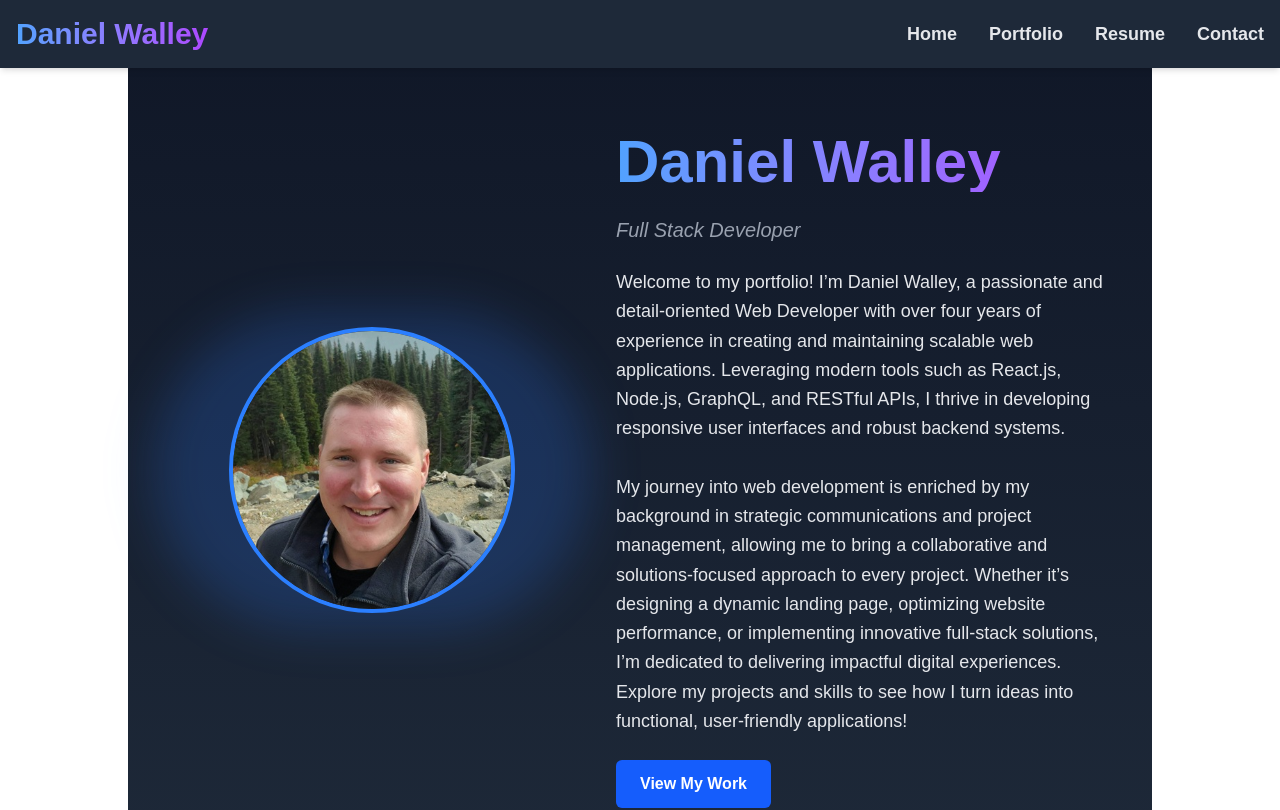
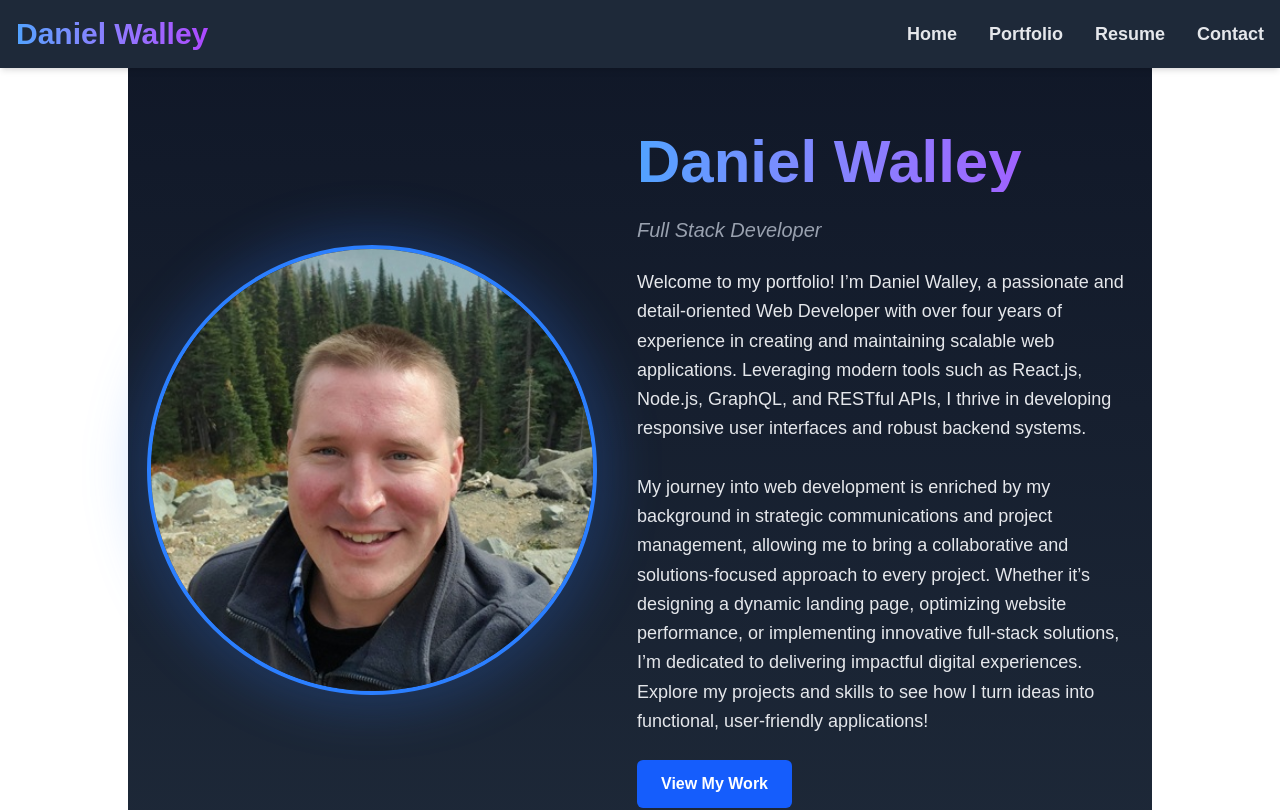
Before and after one commit to dwalley606/next_portfolio, a Next.js app: page / in a window 1280 px wide. Shown: the top 810 px of the page. Built offline with nearby package versions, Linux system fonts and the light colour scheme.

Commit message:
Typed projects table, full build working

```diff
--- a/package.json
+++ b/package.json
@@ -20,6 +20,7 @@
     "@eslint/eslintrc": "^3",
     "@tailwindcss/postcss": "^4",
     "@types/node": "^20",
+    "@types/pg": "^8.11.11",
     "@types/react": "^19",
     "@types/react-dom": "^19",
     "eslint": "^9",
--- a/src/app/page.tsx
+++ b/src/app/page.tsx
@@ -6,14 +6,14 @@ export default function Home() {
     <div className="container max-w-5xl mx-auto py-16 px-4 bg-gradient-to-b from-gray-900 to-gray-800">
       <div className="flex flex-col md:flex-row justify-center items-center gap-10">
         {/* Profile Picture */}
-        <div className="relative flex justify-center">
+        <div className="relative flex justify-center items-center w-full max-w-[400px] md:max-w-[450px]">
           <div className="absolute -inset-4 bg-blue-500/20 rounded-full blur-xl"></div>
           <Image
             src="/profilepic.jpg"
             alt="Daniel Walley"
-            width={400} // Matches your resized image
-            height={400} // Matches your resized image
-            className="relative w-full max-w-[90%] sm:max-w-[80%] md:max-w-[70%] h-auto rounded-full object-cover border-4 border-blue-500 hover:scale-105 transition-all duration-300"
+            width={400} // Base size
+            height={400} // Base size
+            className="relative w-full h-auto rounded-full object-cover border-4 border-blue-500 hover:scale-105 transition-all duration-300"
           />
         </div>
         {/* Bio Text */}
--- a/src/app/portfolio/page.tsx
+++ b/src/app/portfolio/page.tsx
@@ -2,9 +2,21 @@
 import Image from "next/image";
 import pool from "@/lib/db";
 
+// Define the Project type based on your Supabase table
+type Project = {
+  id: number;
+  title: string;
+  description: string;
+  image_url: string | null;
+  created_at: Date;
+  tech_stack: string[] | string; // Handles both array and string cases
+  github_url: string | null;
+  live_url: string | null;
+};
+
 export default async function Portfolio() {
   const result = await pool.query("SELECT * FROM projects ORDER BY id ASC");
-  const projects = result.rows;
+  const projects: Project[] = result.rows; // Type the result
 
   return (
     <div className="container max-w-5xl mx-auto py-16 px-4 bg-gradient-to-b from-gray-900 to-gray-800 flex flex-col items-center">
@@ -46,8 +58,14 @@ export default async function Portfolio() {
             {project.tech_stack && (
               <div className="flex flex-wrap gap-2 mb-3">
                 <span className="text-sm text-gray-400 font-medium">Tech:</span>
-                {(Array.isArray(project.tech_stack) ? project.tech_stack : project.tech_stack.toString().replace(/[{}]/g, "").split(",")).map((tech, idx) => (
-                  <span key={idx} className="px-2 py-1 bg-blue-700 text-white text-xs rounded-full">
+                {(Array.isArray(project.tech_stack)
+                  ? project.tech_stack
+                  : project.tech_stack.toString().replace(/[{}]/g, "").split(",")
+                ).map((tech, idx) => (
+                  <span
+                    key={idx}
+                    className="px-2 py-1 bg-blue-700 text-white text-xs rounded-full"
+                  >
                     {tech.trim()}
                   </span>
                 ))}
--- a/src/lib/db.ts
+++ b/src/lib/db.ts
@@ -4,7 +4,6 @@ import "dotenv/config";
 const pool = new Pool({
   connectionString: process.env.DATABASE_URL,
   ssl: { rejectUnauthorized: false },
-  family: 4, // Force IPv4
 });
 
 export default pool;
```
Also changed, not shown: 1 other file (tests, documents, lock files or other folders).
